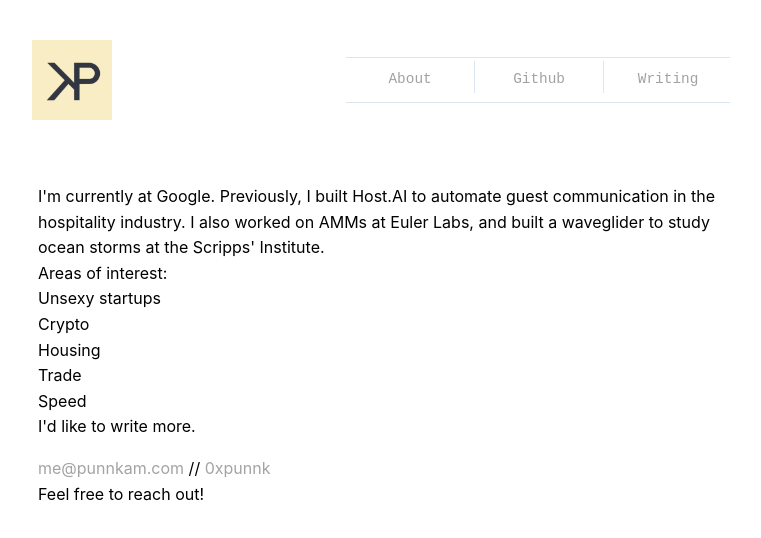
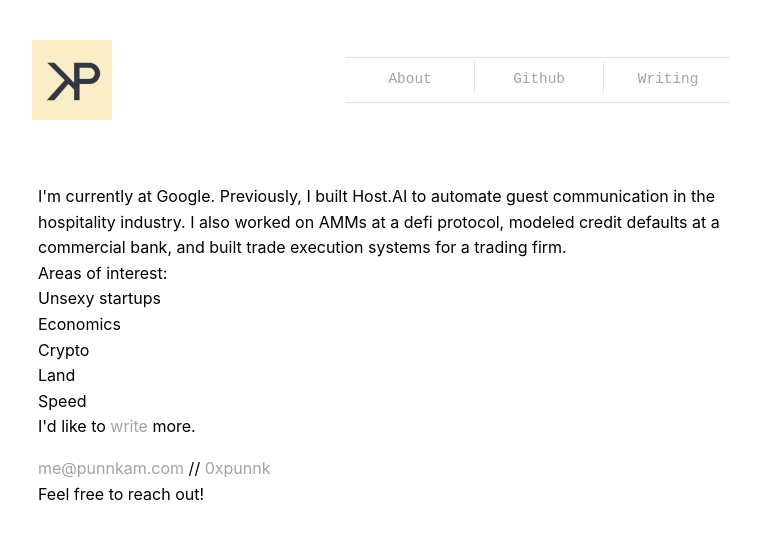
Before and after one commit to punnkam/punnkam.github.io, a Next.js app: page / in a window 1280 px wide. Shown: the top 538 px of the page, without its empty margins (258-1019 px from the left). Built offline with nearby package versions, Linux system fonts and the light colour scheme.

Commit message:
feat: minor fix

```diff
--- a/pages/index.js
+++ b/pages/index.js
@@ -1,5 +1,6 @@
 import Head from "next/head";
 import styles from "../styles/Home.module.css";
+import Link from "next/link";
 
 export default function Home() {
     return (
@@ -12,26 +13,26 @@ export default function Home() {
             <div className={styles.main}>
                 <p>
                     {`I'm currently at Google. Previously, I built Host.AI to automate
-                    guest communication in the hospitality industry. I also worked on AMMs at Euler Labs, and built a waveglider to study ocean storms at the Scripps' Institute.`}
+                    guest communication in the hospitality industry. I also worked on AMMs at a defi protocol, modeled credit defaults at a commercial bank, and built trade execution systems for a trading firm.`}
                 </p>
                 <div>
                     {`Areas of interest:`}
                     <ul>
                         <li>Unsexy startups</li>
+                        <li>Economics</li>
                         <li>Crypto</li>
-                        <li>Housing</li>
-                        <li>Trade</li>
+                        <li>Land</li>
                         <li>Speed</li>
                     </ul>
                 </div>
                 <div>
-                    {`I'd like to write more.`}
+                    {"I'd like to "}<span className={styles.grey}><Link href="/writing" passHref={true} styles={styles.grey}>write</Link></span> {" more."}
                 </div>
 
 
                 <div className={styles.socialsContainer}>
-                    <a className={styles.socials} href="mailto: me@punnkam.com">me@punnkam.com</a>{"  //  "}
-                    <a className={styles.socials} href="https://twitter.com/0xpunnk">0xpunnk</a>
+                    <a className={styles.grey} href="mailto: me@punnkam.com">me@punnkam.com</a>{"  //  "}
+                    <a className={styles.grey} href="https://twitter.com/0xpunnk">0xpunnk</a>
 
                 </div>
                 <p>Feel free to reach out!</p>
--- a/styles/Home.module.css
+++ b/styles/Home.module.css
@@ -119,7 +119,7 @@
   color: #a3a3a3;
 }
 
-.socials {
+.grey {
   color: #a3a3a3;
   /* font-family: "Roboto Mono", monospace; */
 }
```
